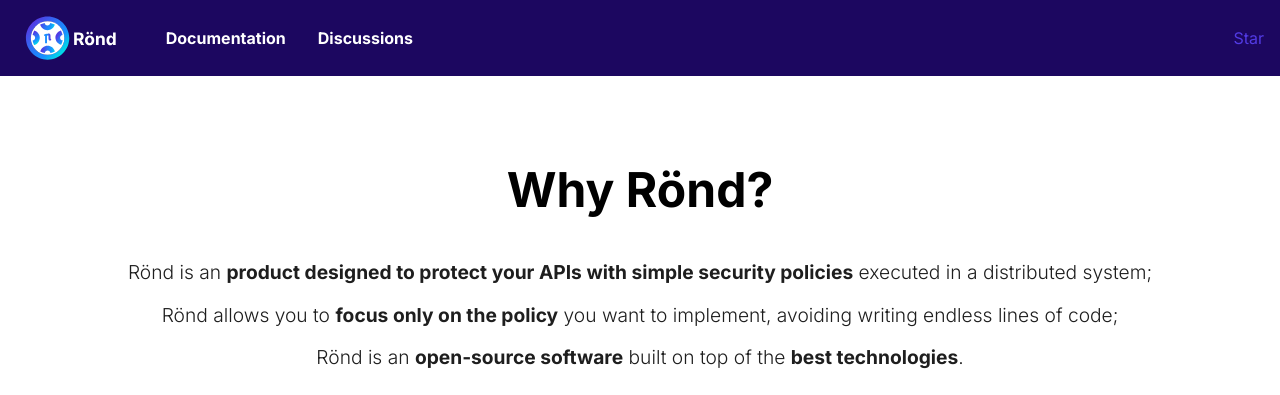
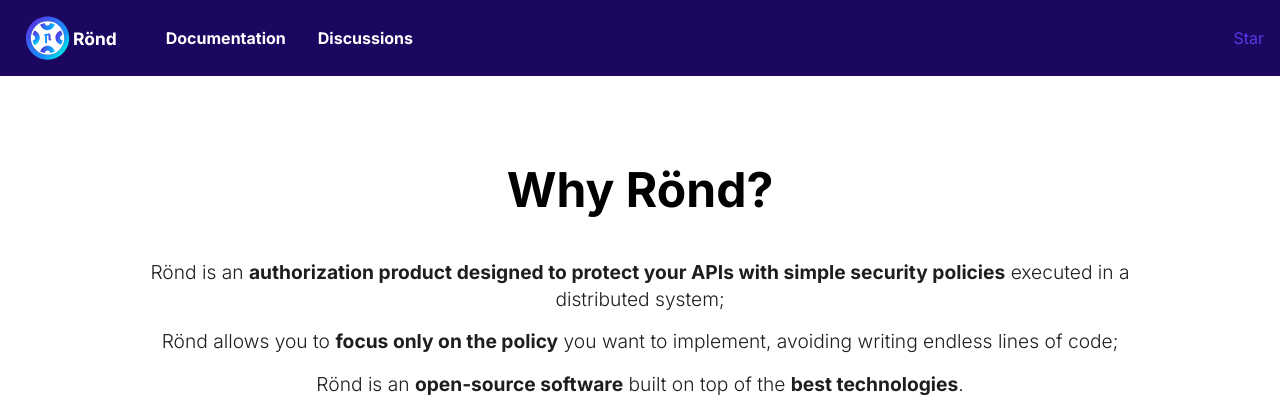
Before and after one commit to rond-authz/rond-authz.github.io, a Jekyll site: the page built from pages/index.md, in a window 1280 px wide and 900 px high, scrolled down 423 px, cut to the strip 0-395 px from the top of the window. Built offline with Jekyll 4.4.1, drawn with Linux system fonts in a browser that asks for light colours.

Commit message:
Fixed missing word (#69)
Co-authored-by: Paolo <ugho16@users.noreply.github.com>

```diff
--- a/_includes/hero.html
+++ b/_includes/hero.html
@@ -21,7 +21,7 @@
           <strong>Why Rönd?</strong>
         </h1>
         <ul class="why-rond">
-          <li>Rönd is an <strong>product designed to protect your APIs with simple security policies</strong> executed in a distributed system;</li>
+          <li>Rönd is an <strong>authorization product designed to protect your APIs with simple security policies</strong> executed in a distributed system;</li>
           <li>Rönd allows you to <strong>focus only on the policy</strong> you want to implement, avoiding writing endless lines of code;</li>
           <li>Rönd is an <strong>open-source software</strong> built on top of the <strong>best technologies</strong>.</li>
         </ul>
```
